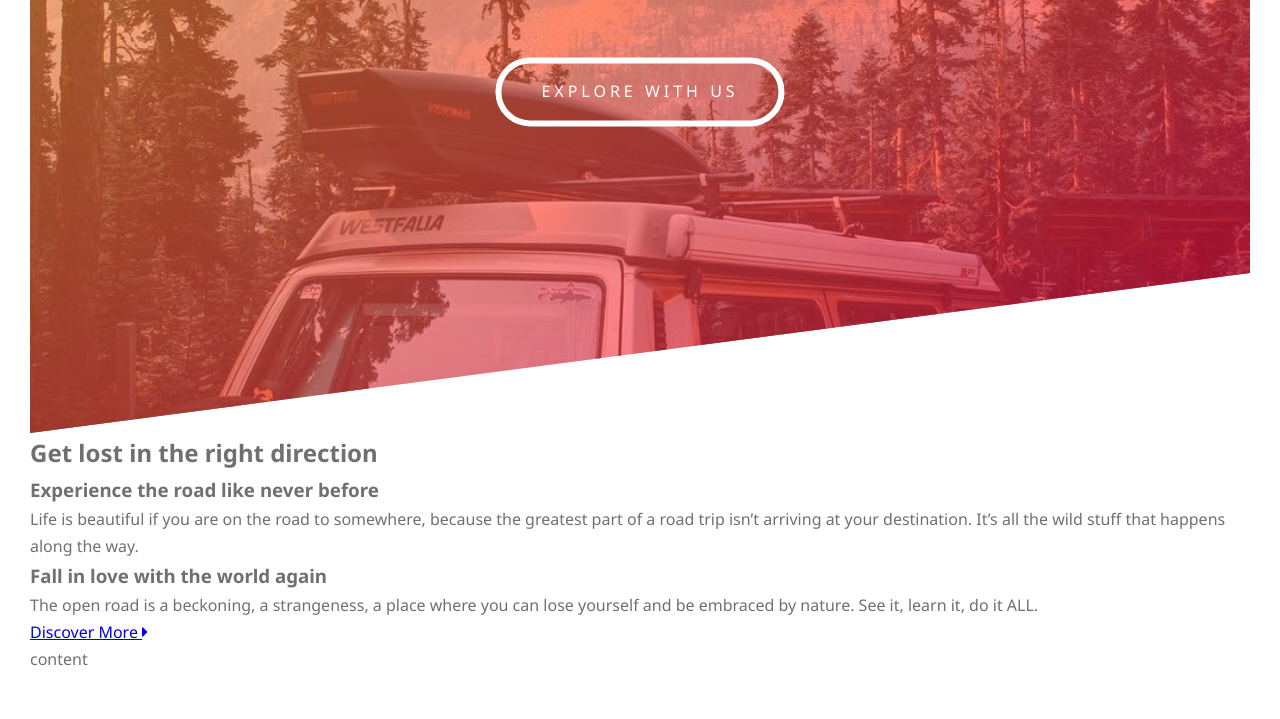
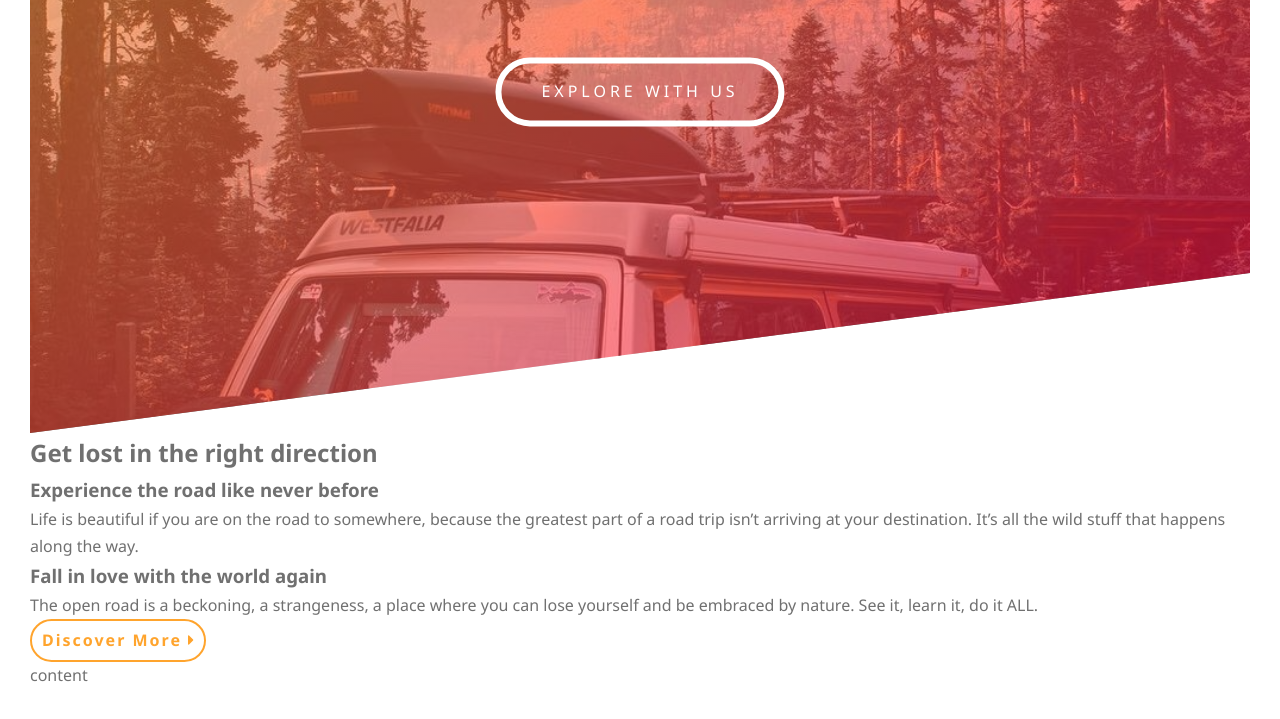
Before and after one commit to Brooks-jr/Roadver-Yonder, a website: page public/index.html in a window 1280 px wide. Shown: the part 357-1076 px from the top of the page. Drawn offline with nearby package versions, Linux system fonts and the light colour scheme; files that its build step writes are made by us from their sources; files whose address does not match are found by name; a web font is replaced by a local one.

Commit message:
about section setup

```diff
--- a/public/scss/partials/_buttons.scss
+++ b/public/scss/partials/_buttons.scss
@@ -64,3 +64,34 @@
                 animation-fill-mode: backwards;
     }
 }
+
+.button-text {
+    &:link,
+    &:visited {
+        color: $orange;
+        display: inline-block;
+        text-decoration: none;
+        border: .2rem solid $orange;
+        padding: .6rem 1rem;
+        font-weight: 700;
+        font-size: $default-font-size;
+        -webkit-transition: all .2s;
+        transition: all .2s;
+        letter-spacing: .2rem;
+        @include rounded;
+    }
+    &:hover {
+        background-color: $orange;
+        color: $white;
+        -webkit-box-shadow: 0 1rem 2rem rgba(0, 0, 0, .15);
+                box-shadow: 0 1rem 2rem rgba(0, 0, 0, .15);
+        -webkit-transform: translateY(-.2rem);
+                transform: translateY(-.2rem);
+    }
+    &:active {
+        -webkit-box-shadow: 0 .5rem 1rem rgba(0, 0, 0, .15);
+                box-shadow: 0 .5rem 1rem rgba(0, 0, 0, .15);
+        -webkit-transform: translateY(0);
+                transform: translateY(0);
+    }
+}
--- a/public/scss/partials/_general.base.scss
+++ b/public/scss/partials/_general.base.scss
@@ -18,7 +18,7 @@ p {
 body {
     font-family: $noto;
     font-weight: 400;
-    font-size: 1.6rem;
+    font-size: $default-font-size;
     line-height: 1.7;
     color: $grey;
     padding: 3rem;
```
